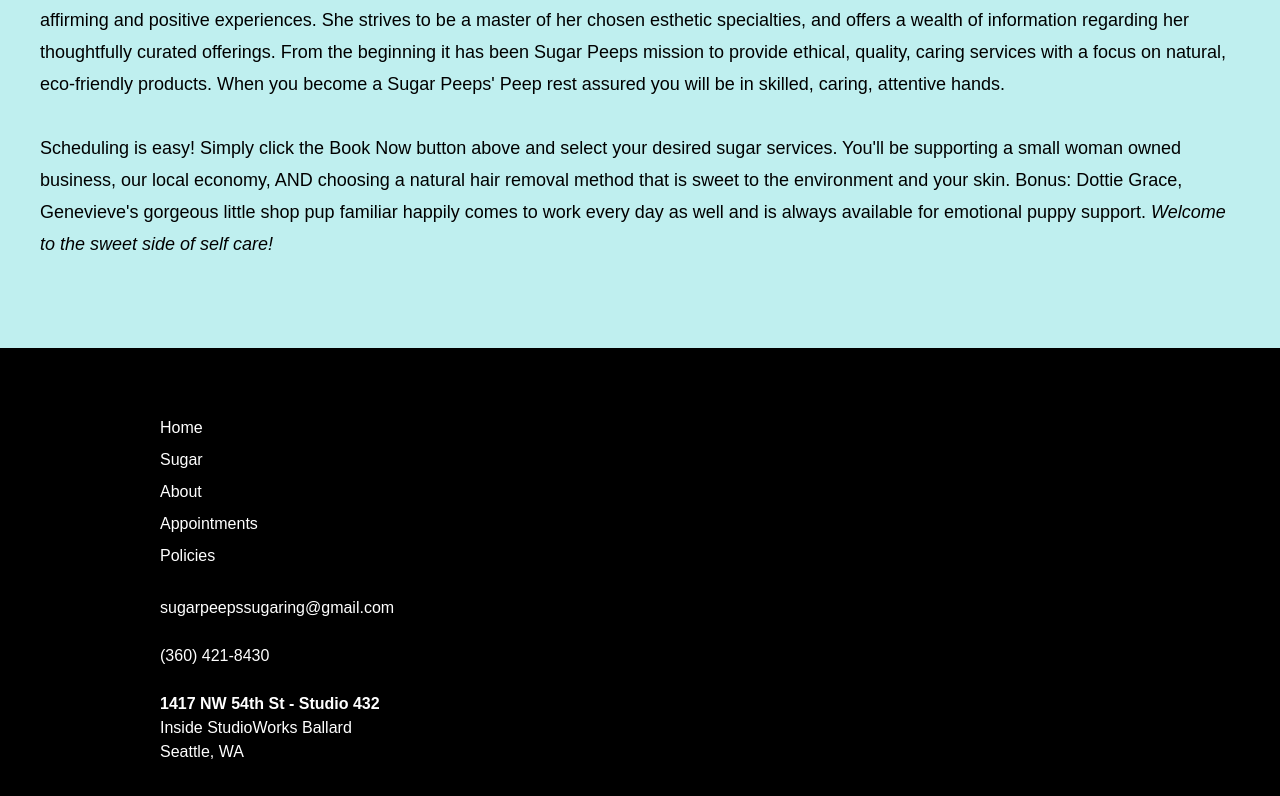
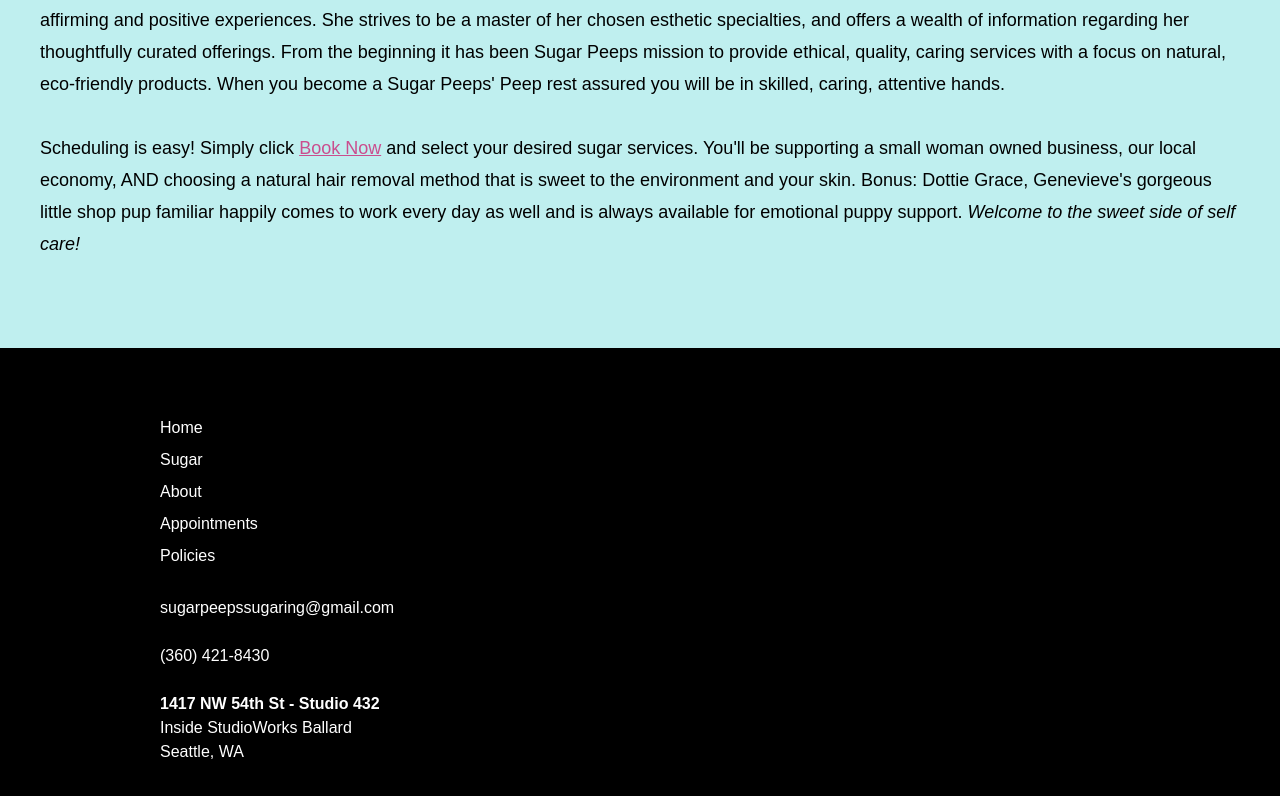
Before and after one commit to SugarPeeps/SugarPeeps.github.io, a Next.js app: page /about in a window 1280 px wide. Shown: the part 990-1786 px from the top of the page. Built offline with nearby package versions, Linux system fonts and the light colour scheme; a web font is replaced by a local one.

Commit message:
add book now link to about

```diff
--- a/src/app/about/page.tsx
+++ b/src/app/about/page.tsx
@@ -1,5 +1,6 @@
 import React from "react";
 import { Metadata } from "next";
+import Link from "next/link";
 
 export const metadata: Metadata = {
   title: "About Us - Sugar Peeps",
@@ -37,9 +38,10 @@ export default function Page() {
           attentive hands.
         </p>
         <p>
-          Scheduling is easy! Simply click the Book Now button above and select
-          your desired sugar services. You&apos;ll be supporting a small woman
-          owned business, our local economy, AND choosing a natural hair removal
+          Scheduling is easy! Simply click{" "}
+          <Link href="/appointments">Book Now</Link> and select your desired
+          sugar services. You&apos;ll be supporting a small woman owned
+          business, our local economy, AND choosing a natural hair removal
           method that is sweet to the environment and your skin. Bonus: Dottie
           Grace, Genevieve&apos;s gorgeous little shop pup familiar happily
           comes to work every day as well and is always available for emotional
--- a/src/app/global.css
+++ b/src/app/global.css
@@ -14,6 +14,10 @@
       @apply mx-10 mb-8 leading-8 text-lg;
     }
 
+    a {
+      @apply text-red underline hover:text-black;
+    }
+
     ul {
       @apply ml-4 px-10 list-disc;
     }
```
